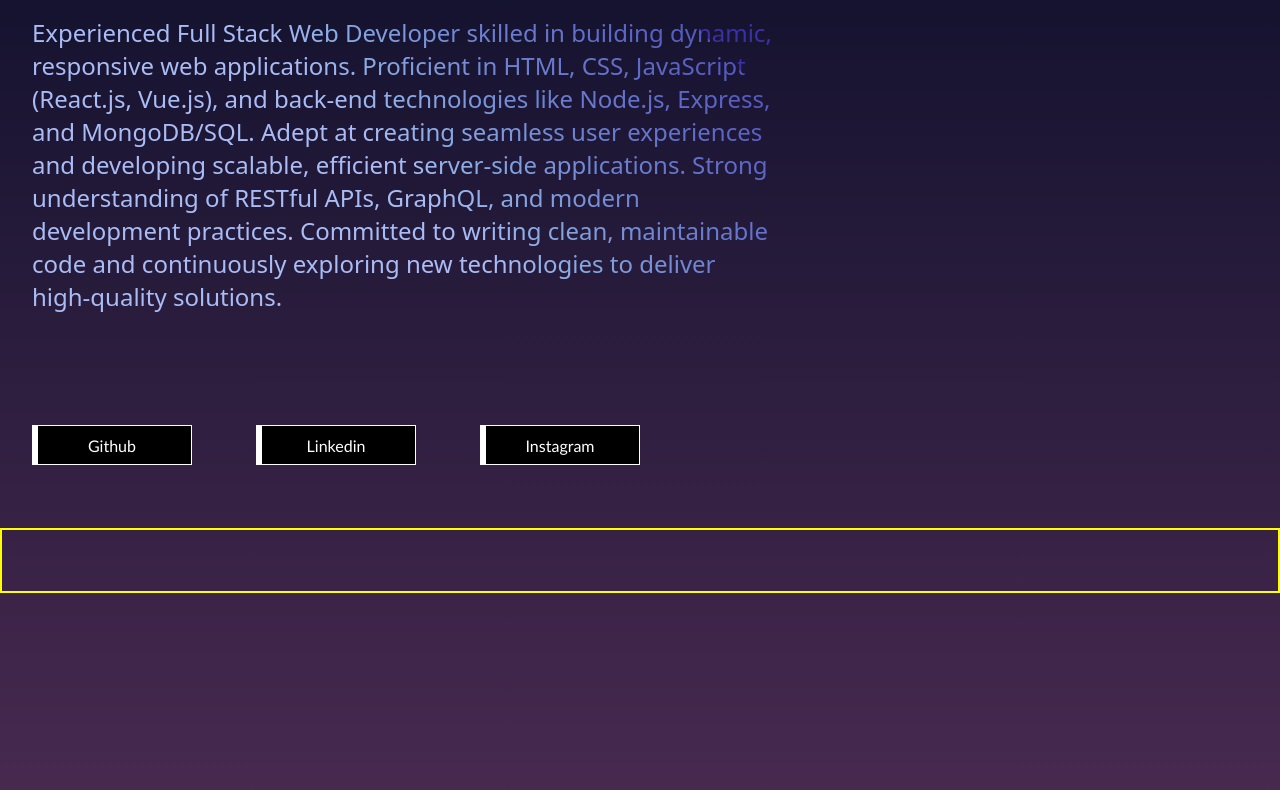
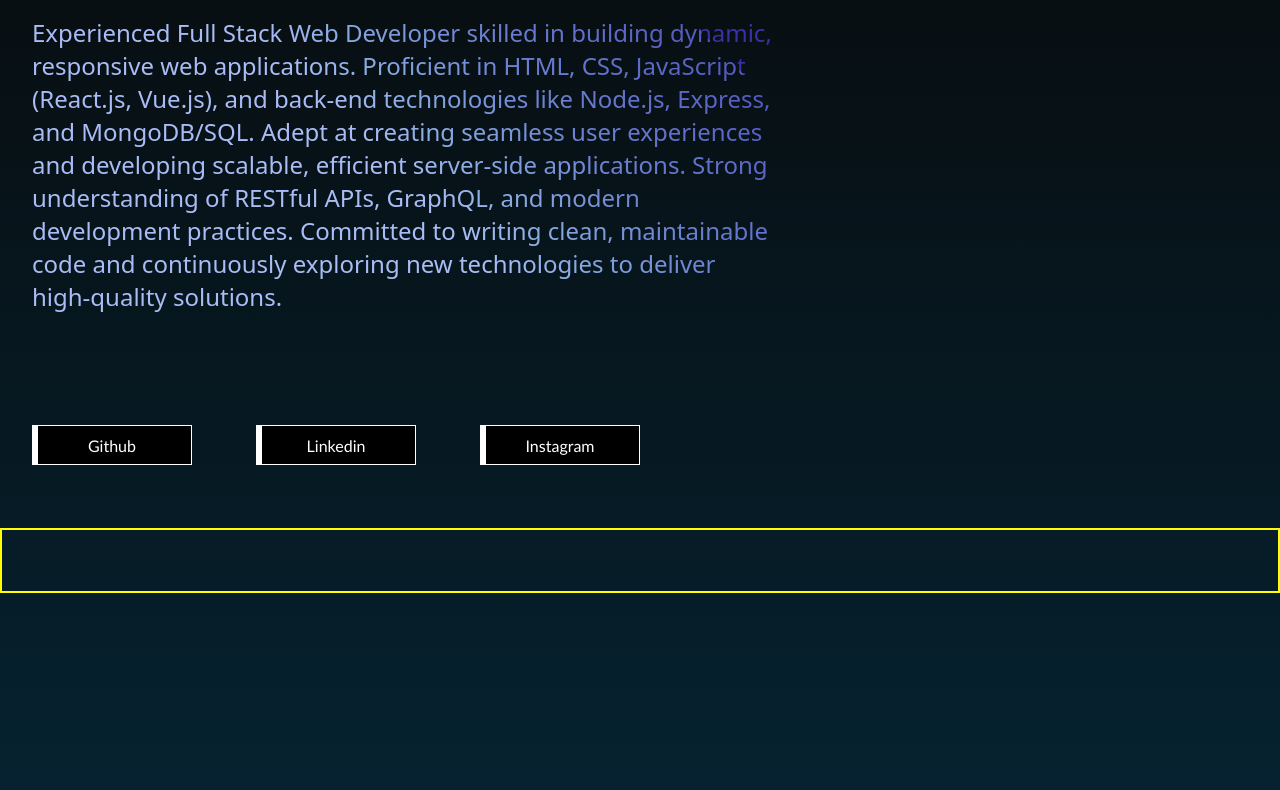
Before and after one commit to hj696900/2110990559_G16_TechMahindra, a plain HTML site: page Lec2_052025/index.html in a window 1280 px wide. Shown: the part 272-1062 px from the top of the page. Drawn offline with Linux system fonts and the light colour scheme.

Commit message:
Portfolio Website

```diff
--- a/Lec2_052025/index.css
+++ b/Lec2_052025/index.css
@@ -511,7 +511,7 @@ background: linear-gradient(180deg, rgba(0,0,0,1) 0%, rgba(75,75,75,1) 100%, rgb
 body {
     margin: 0;
     font-family: 'Inter', sans-serif;
-    background: linear-gradient(180deg, #0a2a2a 0%, #134e4a 50%, #000000 100%);
+    /* background: linear-gradient(180deg, #0a2a2a 0%, #134e4a 50%, #000000 100%); */
     color: white;
     /* transition: background 0.5s ease; */
 }
--- a/Lec2_052025/script.js
+++ b/Lec2_052025/script.js
@@ -104,28 +104,26 @@ document.addEventListener('scroll', function () {
 
         const scrollPercent = scrollPosition / maxScroll;
 
-        const auroraColors = [
-            [3, 11, 36],    // #030B24 (Darkest Midnight)
-            [6, 43, 77],    // #062B4D (Deep Space Blue)
-            [13, 78, 118],  // #0D4E76 (Frosty Blue)
-            [23, 107, 138], // #176B8A (Icy Aqua)
-            [34, 139, 146], // #228B92 (Muted Teal)
-            [50, 165, 125], // #32A57D (Aurora Green)
-            [94, 175, 95],  // #5EAF5F (Glowing Emerald)
-            [141, 158, 112],// #8D9E70 (Soft Sage)
-            [178, 135, 142],// #B2878E (Muted Rose)
-            [209, 102, 165] // #D166A5 (Pastel Lilac)
+        const eclipseNoir = [
+            [8, 8, 8],   // #080808 (True Black)
+            [20, 20, 20], // #141414 (Obsidian)
+            [37, 37, 37], // #252525 (Dark Gray)
+            [59, 59, 59], // #3B3B3B (Graphite Gray)
+            [30, 42, 64], // #1E2A40 (Midnight Blue)
+            [22, 51, 85], // #163355 (Deep Navy)
+            [15, 66, 101],// #0F4265 (Steel Blue)
+            [0, 85, 127]  // #00557F (Cool Teal)
         ];
 
-        const numColors = auroraColors.length - 1;
+        const numColors = eclipseNoir.length - 1;
         const step = 1 / numColors;
         let index = Math.min(Math.floor(scrollPercent / step), numColors - 1);
         let factor = (scrollPercent - index * step) / step;
 
-        let r = Math.round(auroraColors[index][0] + (auroraColors[index + 1][0] - auroraColors[index][0]) * factor);
-        let g = Math.round(auroraColors[index][1] + (auroraColors[index + 1][1] - auroraColors[index][1]) * factor);
-        let b = Math.round(auroraColors[index][2] + (auroraColors[index + 1][2] - auroraColors[index][2]) * factor);
+        let r = Math.round(eclipseNoir[index][0] + (eclipseNoir[index + 1][0] - eclipseNoir[index][0]) * factor);
+        let g = Math.round(eclipseNoir[index][1] + (eclipseNoir[index + 1][1] - eclipseNoir[index][1]) * factor);
+        let b = Math.round(eclipseNoir[index][2] + (eclipseNoir[index + 1][2] - eclipseNoir[index][2]) * factor);
 
-        body.style.background = `linear-gradient(180deg, rgb(${r}, ${g}, ${b}) 0%, rgb(${auroraColors[numColors][0]}, ${auroraColors[numColors][1]}, ${auroraColors[numColors][2]}) 100%)`;
+        body.style.background = `linear-gradient(180deg, rgb(${r}, ${g}, ${b}) 0%, rgb(${eclipseNoir[numColors][0]}, ${eclipseNoir[numColors][1]}, ${eclipseNoir[numColors][2]}) 100%)`;
     });
 });
```
